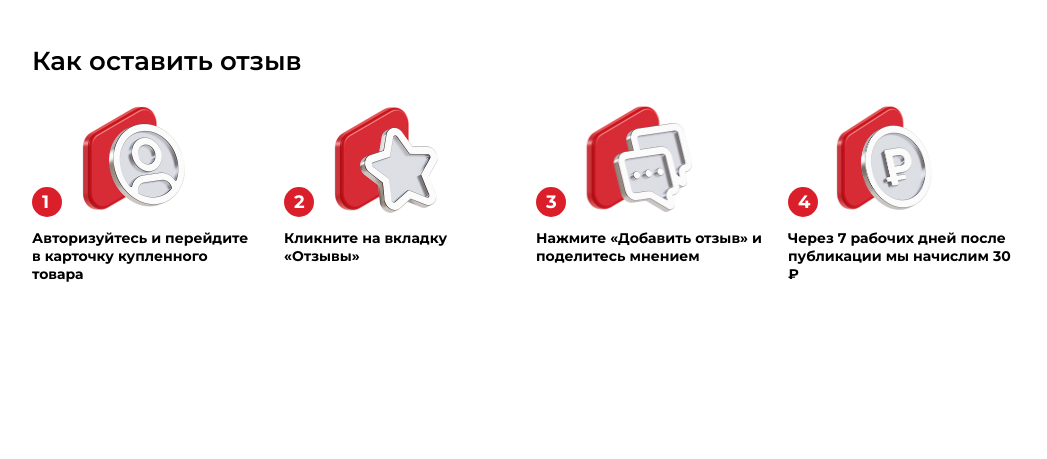
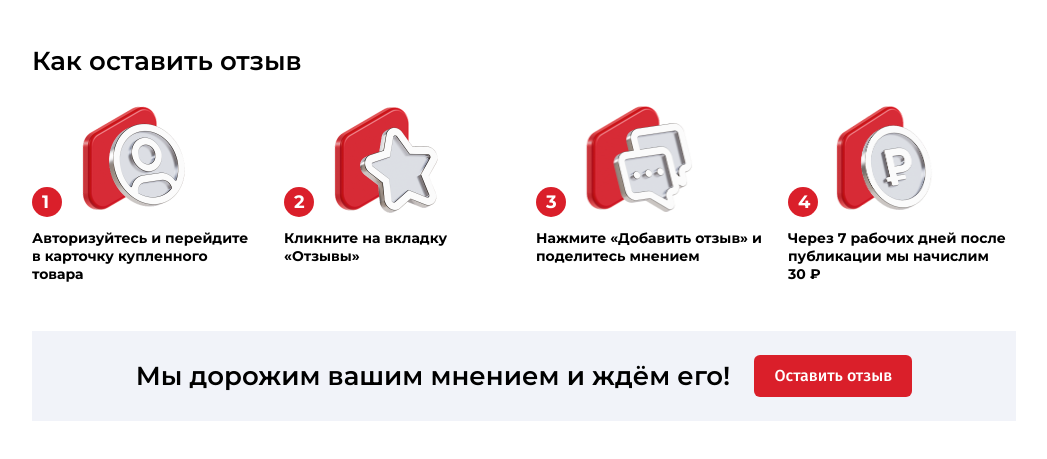
Before and after one commit to ulyanina/komus, a website: page src/index.html in a window 1280 px wide. Shown: the part 151-610 px from the top of the page, without its empty margins (116-1163 px from the left). Drawn offline with Linux system fonts and the light colour scheme; a web font is replaced by a local one.

Commit message:
Action section finished

```diff
--- a/src/index.html
+++ b/src/index.html
@@ -81,12 +81,18 @@
                 </div>
               </div>
               <div class="introduction__desc">
-                Через 7 рабочих дней после публикации мы начислим 30 ₽
+                Через 7 рабочих дней после публикации мы начислим <br />30 ₽
               </div>
             </div>
           </div>
         </section>
-        <section class="action"></section>
+        <section class="action">
+          <div class="action__row">
+            <h2>Мы дорожим вашим мнением и ждём его!</h2>
+
+            <button class="action__button">Оставить отзыв</button>
+          </div>
+        </section>
         <section class="why"></section>
         <section class="questions"></section>
       </div>
--- /dev/null
+++ b/src/scss/blocks/_action.scss
@@ -0,0 +1,41 @@
+.action {
+   background-color: #f1f3f9;
+   width: 984px;
+   height: 90px;
+   margin-bottom: 48px;
+   padding: 24px 48px;
+   &__row {
+      display: flex;
+      justify-content: center;
+      & h2 {
+         font-family: Montserrat;
+         font-size: 26px;
+         font-weight: 600;
+         line-height: 32px;
+         margin-right: 24px;
+         align-self: center;
+      }
+   }
+
+   &__button {
+      width: 158px;
+      height: 42px;
+      background-color: #da1f2a;
+      font-family: FiraSans;
+      font-size: 16px;
+      font-weight: 500;
+      line-height: 22px;
+      color: #ffffff;
+      cursor: pointer;
+      border-radius: 6px;
+      &:hover {
+         background-color: #b51b22;
+      }
+      &:active {
+         background-color: #ec3818;
+      }
+      &:focus {
+         filter: drop-shadow(0 0 5px #b51b22);
+      }
+   }
+}
--- a/src/scss/blocks/_introduction.scss
+++ b/src/scss/blocks/_introduction.scss
@@ -1,5 +1,6 @@
 .introduction {
    font-family: Montserrat;
+   margin-bottom: 48px;
    & h2 {
       font-weight: 600;
       font-size: 26px;
--- a/src/scss/blocks/_promo.scss
+++ b/src/scss/blocks/_promo.scss
@@ -1,6 +1,7 @@
 .promo {
    padding-top: 18px;
    height: 148px;
+   background-color: #f9fbff;
    position: relative;
    margin-bottom: 48px;
    &__info {
--- a/src/scss/style.scss
+++ b/src/scss/style.scss
@@ -18,5 +18,6 @@ body {
 // @import "base/variables";
 @import 'blocks/promo';
 @import 'blocks/introduction';
+@import 'blocks/action';
 // @import "blocks/footer";
 // @import "base/media";
```
Also changed, not shown: src/css/style.min.css.
